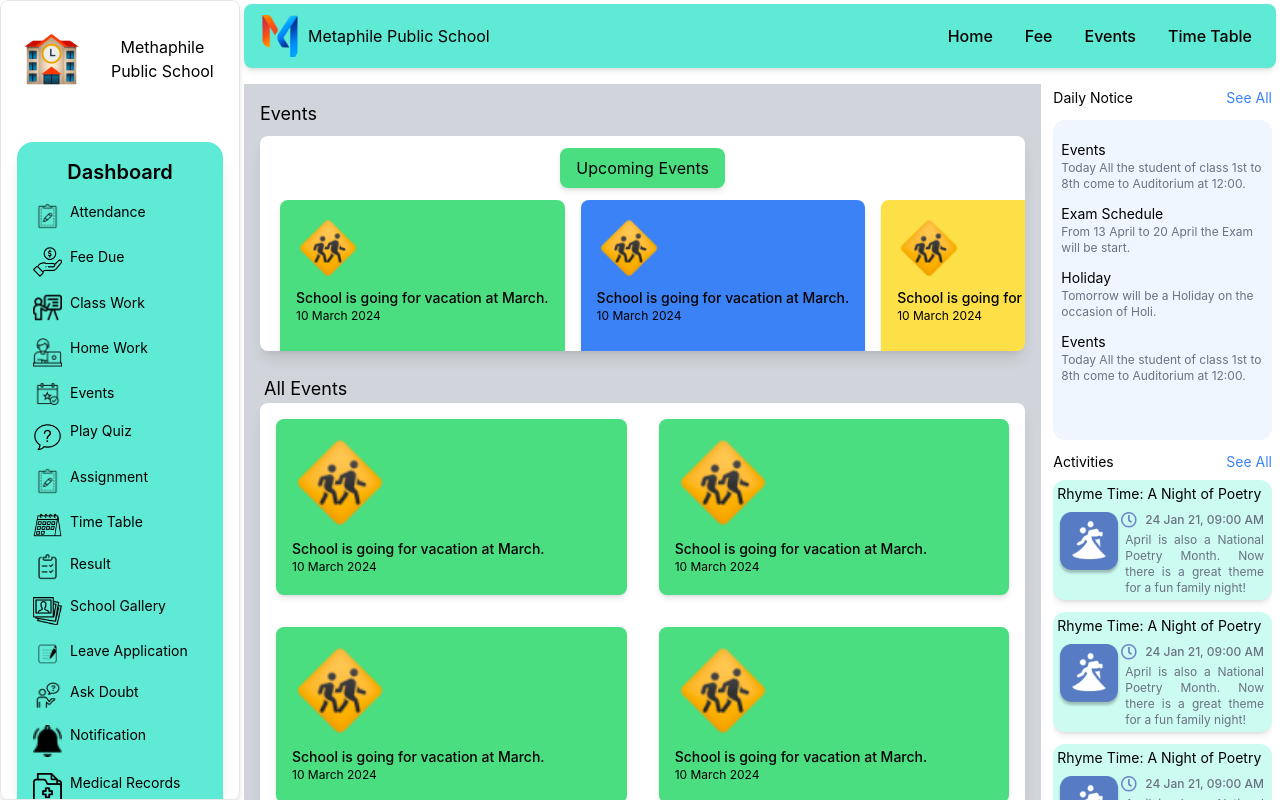
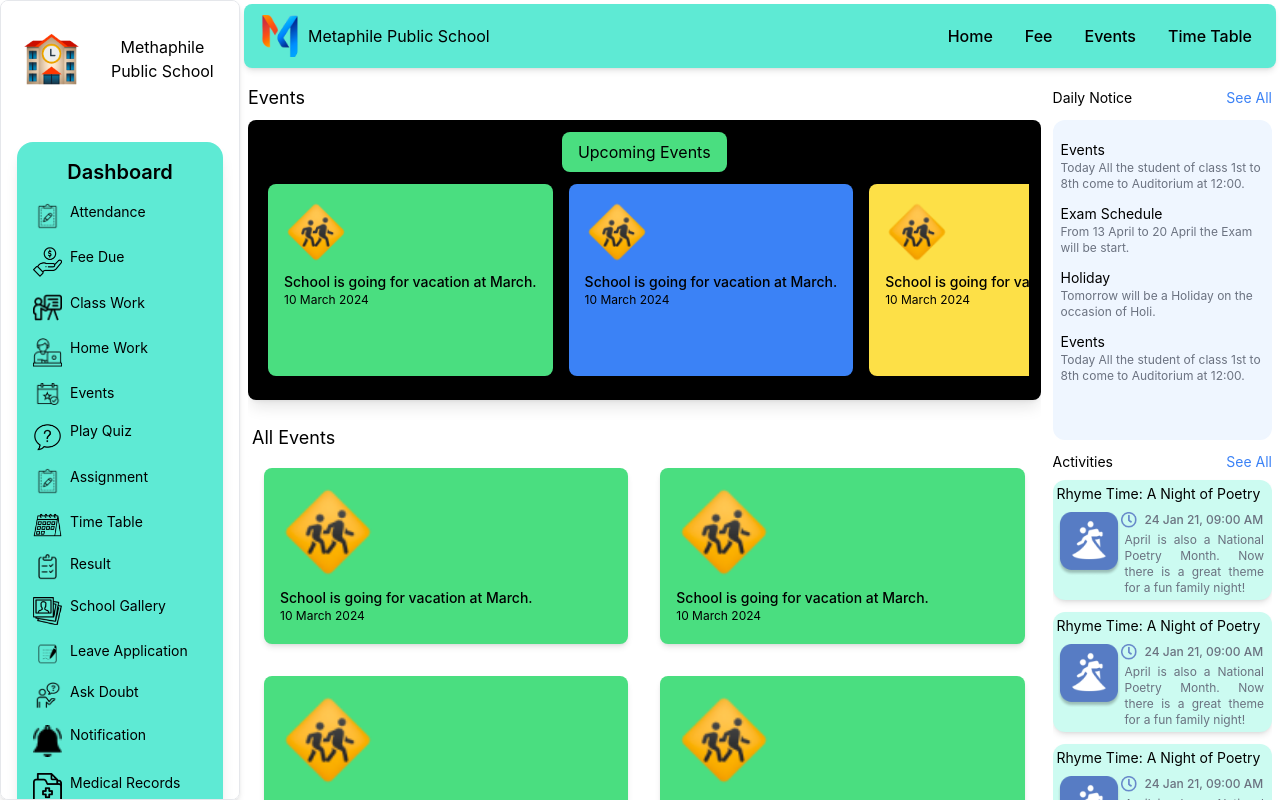
Before and after one commit to TheMetaphile/ERP, a React (Vite) app: page /events in a window 1280 px wide. Built offline with nearby package versions, Linux system fonts and the light colour scheme.

Commit message:
fee adjusted

```diff
--- a/src/components/event/border.jsx
+++ b/src/components/event/border.jsx
@@ -4,25 +4,28 @@ import first from './../../assets/ChildrenCrossing.png';
 
 export default function Border() {
   return (
-    <div className="flex flex-col w-full h-screen items-start mt-2 ml-1 mr-3 p-4 bg-gray-300">
+    <div className="flex flex-col w-full h-screen overflow-y-auto items-start mt-2 ml-2 mr-3 no-scrollbar">
       <h1 className="text-lg">Events</h1>
 
-      <div className="flex flex-col h-fit w-full mt-2 mb-3 bg-white shadow-lg rounded-lg py-3 px-3 overflow-x-auto no-scrollbar">
+      <div className="flex flex-col h-fit w-full mt-2 mb-3 bg-black shadow-lg rounded-lg py-3 px-3">
   <div className="w-fit px-4 py-2 bg-green-400 rounded-lg shadow-md text-center self-center">
     Upcoming Events
   </div>
-         <div className='flex w-96 h-fit'>
+  <div className='flex w-full overflow-x-auto no-scrollbar'>
+    <div className="flex"> {/* Ensures that events div takes up the complete black space */}
       <Event color="bg-green-400" img={first} text="School is going for vacation at March." date="10 March 2024" />
       <Event color="bg-blue-500" img={first} text="School is going for vacation at March." date="10 March 2024" />
       <Event color="bg-yellow-300" img={first} text="School is going for vacation at March." date="10 March 2024" />
       <Event color="bg-pink-600" img={first} text="School is going for vacation at March." date="10 March 2024" />
     </div>
   </div>
+</div>
+
 
 
       <h1 className="pl-1 mt-3 text-lg">All Events</h1>
 
-      <div className="w-full bg-white shadow-lg rounded-lg  overflow-auto  grid grid-cols-2 whitespace-nowrap">
+      <div className="w-full bg-white shadow-lg rounded-lg   grid grid-cols-2 whitespace-nowrap">
 
         <Allevents color="bg-green-400" img={first} text="School is going for vacation at March." date="10 March 2024" />
         <Allevents color="bg-green-400" img={first} text="School is going for vacation at March." date="10 March 2024" />
```
Lines whose indentation alone changed are shown as unchanged.
